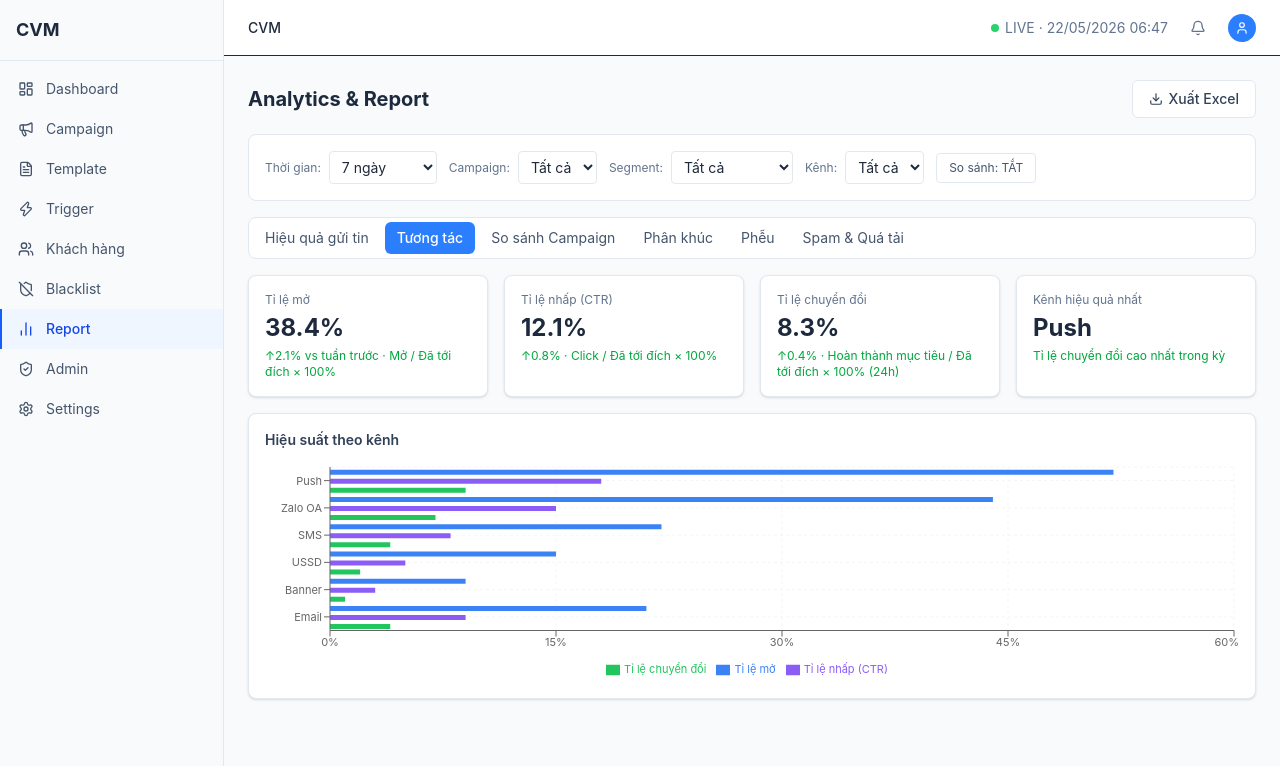
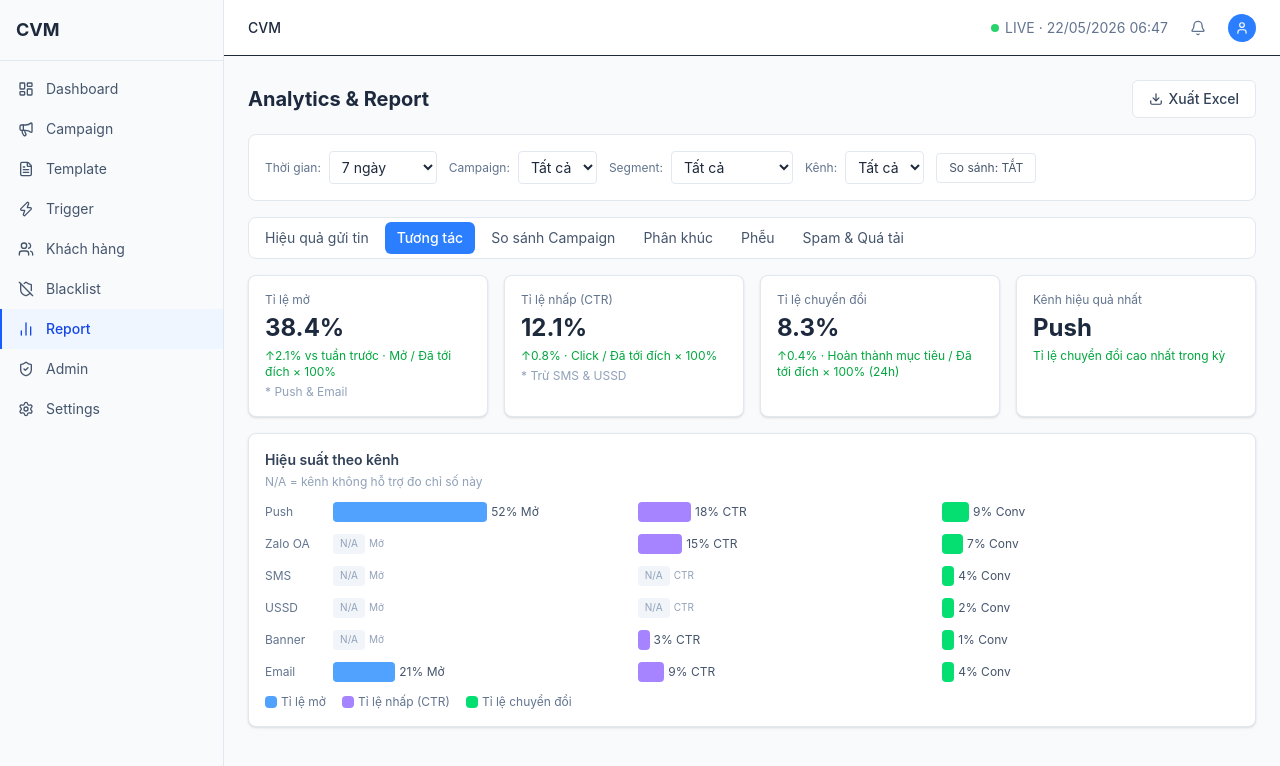
Before and after one commit to Dungbtmu/cvm-ui, a React (Vite) app: page /report in a window 1280 px wide. Both pictures are taken after a click on the button "Tương tác". Shown: the top 766 px of the page. Built offline with nearby package versions, Linux system fonts and the light colour scheme.

Commit message:
update report

```diff
--- a/src/pages/Report.tsx
+++ b/src/pages/Report.tsx
@@ -29,13 +29,17 @@ const deliveryDataPrev = [
   { day: '13', sent: 44000, delivered: 42560, failed: 1440 },
 ]
 
+// open: null = kênh không track được (hiển thị N/A); ctr: null = tương tự
+// Push, Email: hỗ trợ open + ctr
+// Zalo OA, Banner: không track open, có ctr
+// SMS, USSD: không track open, không track ctr
 const channelPerf = [
-  { ch: 'Push',    open: 52, ctr: 18, conv: 9 },
-  { ch: 'Zalo OA', open: 44, ctr: 15, conv: 7 },
-  { ch: 'SMS',     open: 22, ctr: 8,  conv: 4 },
-  { ch: 'USSD',    open: 15, ctr: 5,  conv: 2 },
-  { ch: 'Banner',  open: 9,  ctr: 3,  conv: 1 },
-  { ch: 'Email',   open: 21, ctr: 9,  conv: 4 },
+  { ch: 'Push',    open: 52,   ctr: 18,  conv: 9 },
+  { ch: 'Zalo OA', open: null, ctr: 15,  conv: 7 },
+  { ch: 'SMS',     open: null, ctr: null, conv: 4 },
+  { ch: 'USSD',    open: null, ctr: null, conv: 2 },
+  { ch: 'Banner',  open: null, ctr: 3,   conv: 1 },
+  { ch: 'Email',   open: 21,   ctr: 9,   conv: 4 },
 ]
 
 const campaignCompare = [
@@ -197,32 +201,65 @@ export function Report() {
         <div className="space-y-4">
           <div className="grid grid-cols-4 gap-4">
             {[
-              { label: 'Tỉ lệ mở', value: '38.4%', sub: '↑2.1% vs tuần trước · Mở / Đã tới đích × 100%' },
-              { label: 'Tỉ lệ nhấp (CTR)', value: '12.1%', sub: '↑0.8% · Click / Đã tới đích × 100%' },
-              { label: 'Tỉ lệ chuyển đổi', value: '8.3%', sub: '↑0.4% · Hoàn thành mục tiêu / Đã tới đích × 100% (24h)' },
-              { label: 'Kênh hiệu quả nhất', value: 'Push', sub: 'Tỉ lệ chuyển đổi cao nhất trong kỳ' },
+              { label: 'Tỉ lệ mở', value: '38.4%', sub: '↑2.1% vs tuần trước · Mở / Đã tới đích × 100%', note: '* Push & Email' },
+              { label: 'Tỉ lệ nhấp (CTR)', value: '12.1%', sub: '↑0.8% · Click / Đã tới đích × 100%', note: '* Trừ SMS & USSD' },
+              { label: 'Tỉ lệ chuyển đổi', value: '8.3%', sub: '↑0.4% · Hoàn thành mục tiêu / Đã tới đích × 100% (24h)', note: '' },
+              { label: 'Kênh hiệu quả nhất', value: 'Push', sub: 'Tỉ lệ chuyển đổi cao nhất trong kỳ', note: '' },
             ].map((k, i) => (
               <Card key={i}>
                 <div className="text-xs text-slate-500">{k.label}</div>
                 <div className="text-2xl font-bold text-slate-800 mt-1">{k.value}</div>
                 <div className="text-xs text-green-600 mt-1">{k.sub}</div>
+                {k.note && <div className="text-xs text-slate-400 mt-1">{k.note}</div>}
               </Card>
             ))}
           </div>
           <Card>
-            <div className="text-sm font-semibold text-slate-700 mb-3">Hiệu suất theo kênh</div>
-            <ResponsiveContainer width="100%" height={220}>
-              <BarChart data={channelPerf} layout="vertical">
-                <CartesianGrid strokeDasharray="3 3" stroke="#f1f5f9" />
-                <XAxis type="number" tick={{ fontSize: 11 }} unit="%" />
-                <YAxis dataKey="ch" type="category" tick={{ fontSize: 11 }} width={60} />
-                <Tooltip />
-                <Legend wrapperStyle={{ fontSize: 11 }} />
-                <Bar dataKey="open" name="Tỉ lệ mở" fill="#3b82f6" />
-                <Bar dataKey="ctr" name="Tỉ lệ nhấp (CTR)" fill="#8b5cf6" />
-                <Bar dataKey="conv" name="Tỉ lệ chuyển đổi" fill="#22c55e" />
-              </BarChart>
-            </ResponsiveContainer>
+            <div className="text-sm font-semibold text-slate-700 mb-1">Hiệu suất theo kênh</div>
+            <div className="text-xs text-slate-400 mb-3">N/A = kênh không hỗ trợ đo chỉ số này</div>
+            <div className="space-y-3">
+              {channelPerf.map(row => (
+                <div key={row.ch} className="flex items-center gap-3 text-xs">
+                  <span className="w-14 text-slate-500 shrink-0">{row.ch}</span>
+                  <div className="flex-1 grid grid-cols-3 gap-2">
+                    {/* Open Rate */}
+                    {row.open === null ? (
+                      <div className="flex items-center gap-1">
+                        <div className="h-5 w-8 bg-slate-100 rounded flex items-center justify-center text-slate-400 text-[10px]">N/A</div>
+                        <span className="text-slate-400 text-[10px]">Mở</span>
+                      </div>
+                    ) : (
+                      <div className="flex items-center gap-1">
+                        <div className="h-5 rounded bg-blue-400" style={{ width: `${Math.max(row.open, 4)}%`, minWidth: 8 }} />
+                        <span className="text-slate-600">{row.open}% Mở</span>
+                      </div>
+                    )}
+                    {/* CTR */}
+                    {row.ctr === null ? (
+                      <div className="flex items-center gap-1">
+                        <div className="h-5 w-8 bg-slate-100 rounded flex items-center justify-center text-slate-400 text-[10px]">N/A</div>
+                        <span className="text-slate-400 text-[10px]">CTR</span>
+                      </div>
+                    ) : (
+                      <div className="flex items-center gap-1">
+                        <div className="h-5 rounded bg-violet-400" style={{ width: `${Math.max(row.ctr, 4)}%`, minWidth: 8 }} />
+                        <span className="text-slate-600">{row.ctr}% CTR</span>
+                      </div>
+                    )}
+                    {/* Conversion */}
+                    <div className="flex items-center gap-1">
+                      <div className="h-5 rounded bg-green-400" style={{ width: `${Math.max(row.conv, 4)}%`, minWidth: 8 }} />
+                      <span className="text-slate-600">{row.conv}% Conv</span>
+                    </div>
+                  </div>
+                </div>
+              ))}
+            </div>
+            <div className="mt-3 flex items-center gap-4 text-xs text-slate-500">
+              <span className="flex items-center gap-1"><span className="w-3 h-3 rounded bg-blue-400 inline-block" /> Tỉ lệ mở</span>
+              <span className="flex items-center gap-1"><span className="w-3 h-3 rounded bg-violet-400 inline-block" /> Tỉ lệ nhấp (CTR)</span>
+              <span className="flex items-center gap-1"><span className="w-3 h-3 rounded bg-green-400 inline-block" /> Tỉ lệ chuyển đổi</span>
+            </div>
           </Card>
         </div>
       )}
```
